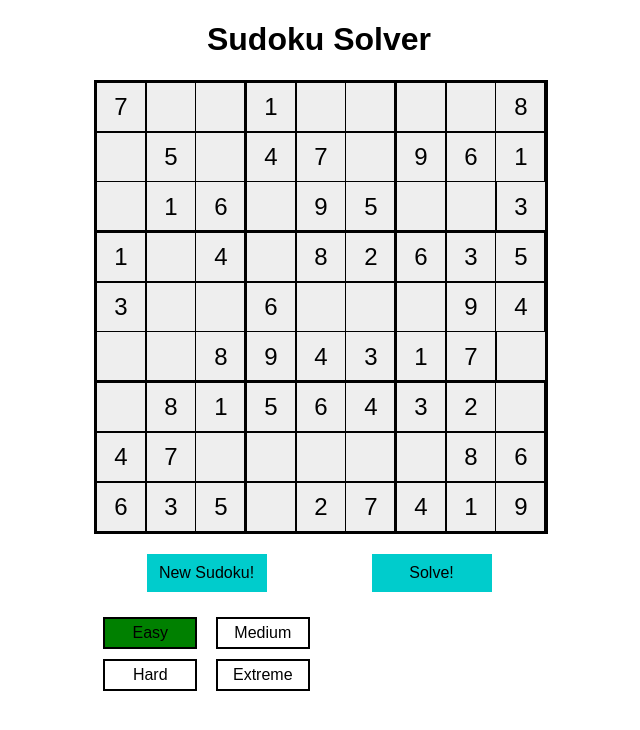
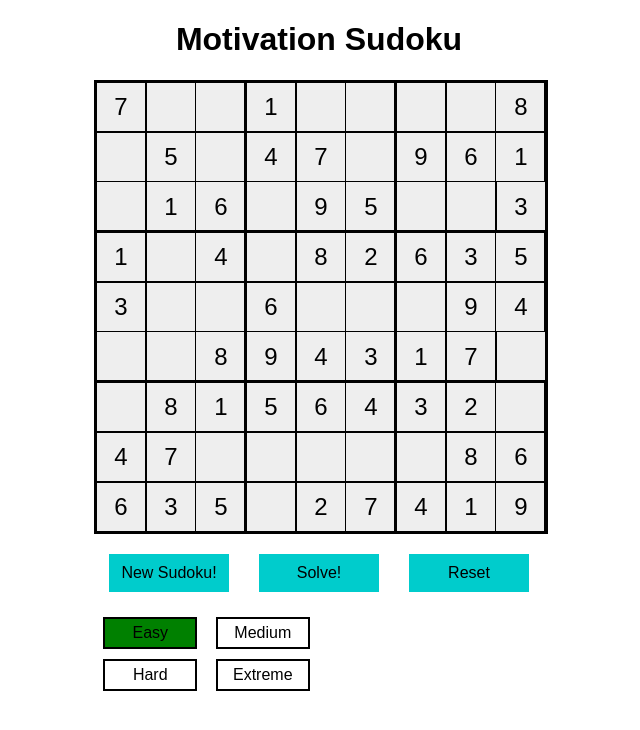
Before and after one commit to j-oliver/sudoku_solver, a React (Create React App) app: page / in a window 1280 px wide. Shown: the top 730 px of the page, without its empty margins (321-961 px from the left). Built offline with nearby package versions, Linux system fonts and the light colour scheme.

Commit message:
Use own component for option buttons and settings

```diff
--- a/src/App.js
+++ b/src/App.js
@@ -1,77 +1,69 @@
 import React, { Component } from 'react';
 import './App.css';
 
-import SudokuGrid from './components/grid';
+import Sudoku from './components/grid.js';
+import Options from './components/options.js';
+import Settings from './components/settings.js';
 import sudoku from './sudoku/sudoku.js';
 
 class App extends Component {
   constructor() {
     super();
 
-    this.state = {
-      difficulty: 'easy',
-      grid: sudoku.createSudoku('easy')
-    }
+    const difficulty = 'easy';
+    const initialgrid = sudoku.createSudoku('easy');
+    const grid = initialgrid.map(row => row.slice());
 
-    this.solve = this.solve.bind(this);
-    this.createSudoku = this.createSudoku.bind(this);
-    this.setDifficulty = this.setDifficulty.bind(this);
+    this.state = { difficulty, initialgrid, grid };
+
+
     this._setNumber = this._setNumber.bind(this);
+    this._setDifficulty = this._setDifficulty.bind(this);
+    this._solve = this._solve.bind(this);
+    this._createSudoku = this._createSudoku.bind(this);
+    this._resetSudoku = this._resetSudoku.bind(this);
   }
 
   _setNumber(number, rindex, cindex) {
-    const grid = this.state.grid.slice(0);
+    const grid = this.state.grid.slice();
 
     grid[rindex][cindex] = number;
 
     this.setState({ grid });
   }
 
-  setDifficulty(difficulty) {
+  _setDifficulty(difficulty) {
     this.setState({ difficulty: difficulty.toLowerCase() });
   }
 
-  solve() {
+  _solve() {
     const solvedSudoku = sudoku.solveSudoku(this.state.grid);
 
     this.setState({ grid: solvedSudoku });
   }
 
-  createSudoku() {
-    const newSudoku = sudoku.createSudoku(this.state.difficulty);
+  _createSudoku() {
+    const initialgrid = sudoku.createSudoku(this.state.difficulty);
+    const grid = initialgrid.map(row => row.slice());
 
-    this.setState({ grid: newSudoku });
+    this.setState({ initialgrid, grid });
+  }
+
+  _resetSudoku() {
+    const resetSudoku = this.state.initialgrid.map(row => row.slice());
+
+    this.setState({ grid: resetSudoku });
   }
 
 
   render() {
     return (
       <div className='App'>
-        <h1> Sudoku Solver </h1>
+        <h1>Motivation Sudoku</h1>
         <div className='container'>
-          <SudokuGrid grid={this.state.grid} setNumber={(n, r, c) => this._setNumber(n, r, c)}/>
-          <div className='buttons'>
-            <div className='button' onClick={() => this.createSudoku()}>
-              New Sudoku!
-            </div>
-            <div className='button' onClick={this.solve}>Solve!</div>
-          </div>
-          <div className='settings'>
-            {
-              ['Easy', 'Medium', 'Hard', 'Extreme'].map(d => {
-                return (<div
-                  className={
-                    `setting ${this.state.difficulty === d.toLowerCase() ? 'selected' : ''}`
-                  }
-                  onClick={() => this.setDifficulty(d)}>{d}
-                </div>);
-              })
-            }
-            {/*<div className='setting' onClick={() => this.setDifficulty('easy')}>Easy</div>
-            <div className='setting' onClick={() => this.setDifficulty('medium')}>Medium</div>
-            <div className='setting' onClick={() => this.setDifficulty('hard')}>Hard</div>
-            <div className='setting' onClick={() => this.setDifficulty('extreme')}>Extreme</div>*/}
-          </div>
+          <Sudoku initialgrid={this.state.initialgrid} grid={this.state.grid} setNumber={(n, r, c) => this._setNumber(n, r, c)}/>
+          <Options solve={this._solve} createSudoku={this._createSudoku} reset={this._resetSudoku}/>
+          <Settings difficulty={this.state.difficulty} setDifficulty={this._setDifficulty}/>
         </div>
       </div>
     );
--- /dev/null
+++ b/src/components/options.js
@@ -0,0 +1,13 @@
+import React from 'react';
+
+function Options(props) {
+  return (
+    <div className='buttons'>
+      <div className='button' onClick={props.createSudoku}>New Sudoku!</div>
+      <div className='button' onClick={props.solve}>Solve!</div>
+      <div className='button' onClick={props.reset}>Reset</div>
+    </div>
+  );
+}
+
+export default Options;
--- /dev/null
+++ b/src/components/settings.js
@@ -0,0 +1,19 @@
+import React from 'react';
+
+function Settings(props) {
+  return (
+    <div className='settings'>
+      {
+        ['Easy', 'Medium', 'Hard', 'Extreme'].map(d =>
+          (<div
+            key={d}
+            className={`setting ${props.difficulty === d.toLowerCase() ? 'selected' : ''}`}
+            onClick={() => props.setDifficulty(d)}>{d}
+          </div>)
+        )
+      }
+    </div>
+  );
+}
+
+export default Settings;
```
